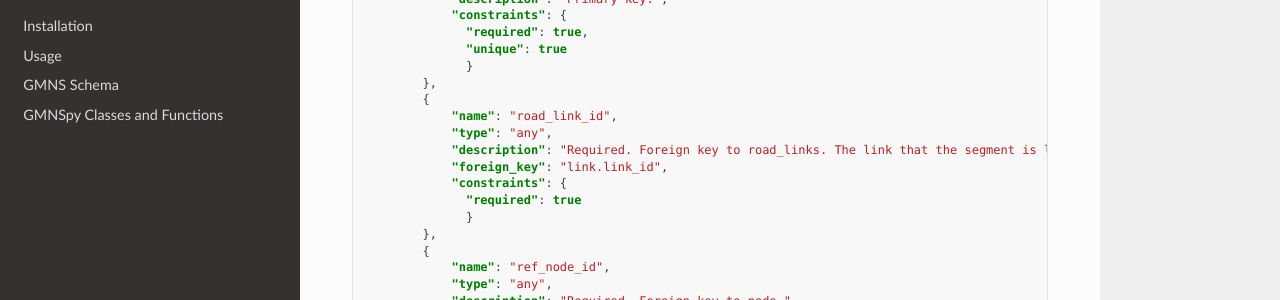
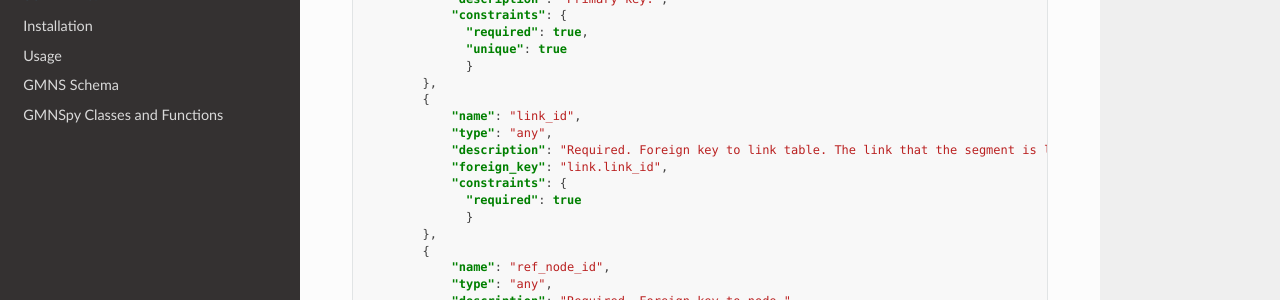
Before and after one commit to e-lo/GMNSpy, a Sphinx documentation site: the page built from docs/spec_template.md, in a window 1280 px wide and 900 px high, scrolled down 1065 px. Shown: the part 151-451 px from the top of the window. Built offline with Sphinx 7.4.7 and the Read the Docs theme 2.0.0, drawn with Linux system fonts in a browser that asks for light colours; the version number is read from the project's files by our own code; some of the changed text lies outside the part shown.

Commit message:
update spec_template and re-run document_schema()

```diff
--- a/docs/spec_template.md
+++ b/docs/spec_template.md
@@ -57,9 +57,9 @@ Example:
               }
         },
         {
-            "name": "road_link_id",
+            "name": "link_id",
             "type": "any",
-            "description": "Required. Foreign key to road_links. The link that the segment is located on.",
+            "description": "Required. Foreign key to link table. The link that the segment is located on.",
             "foreign_key": "link.link_id",
             "constraints": {
               "required": true
```
Also changed, not shown: other parts of docs/spec_template.md (+1 -1 lines), docs/spec.md (+3 -3 lines).
